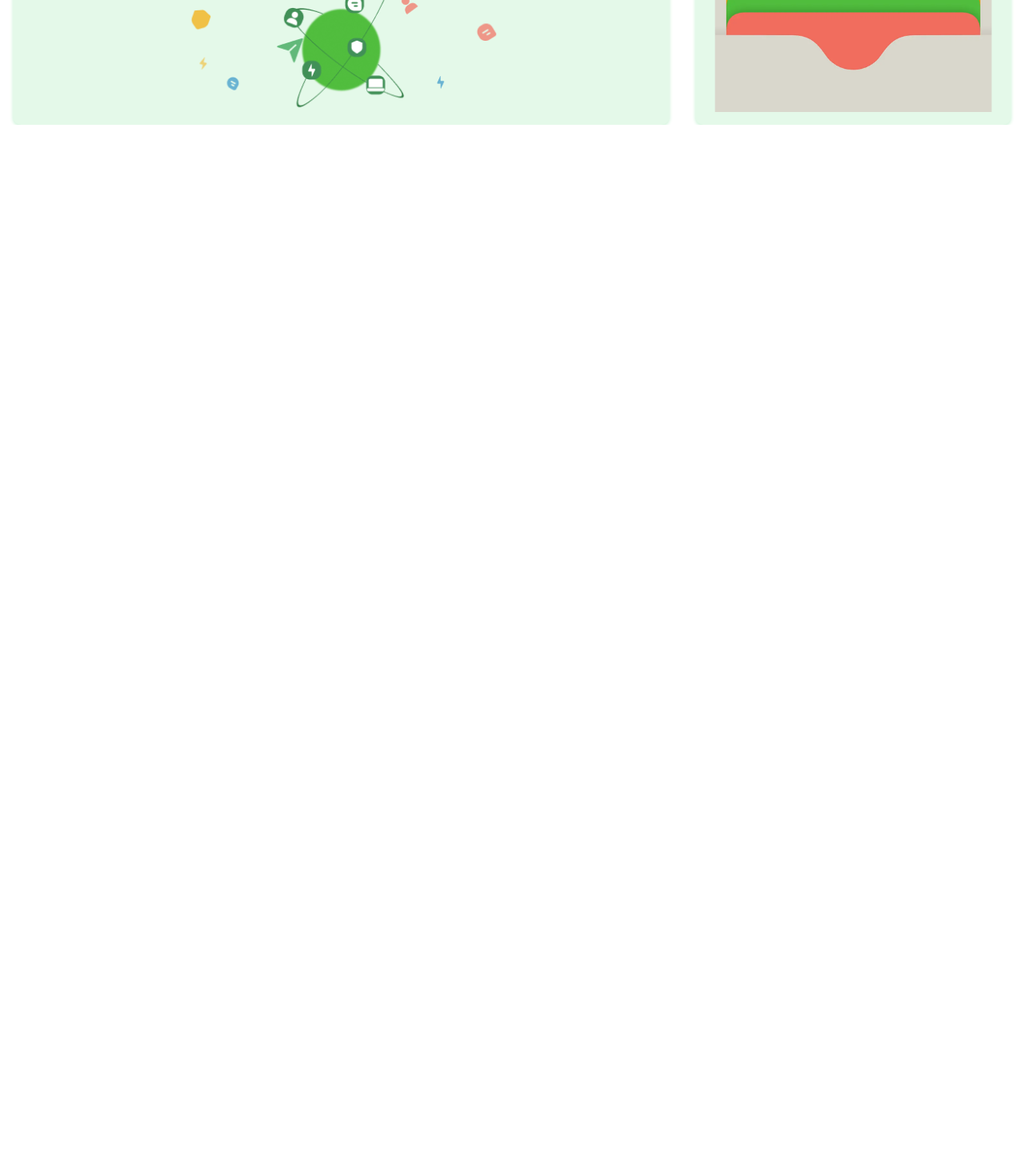
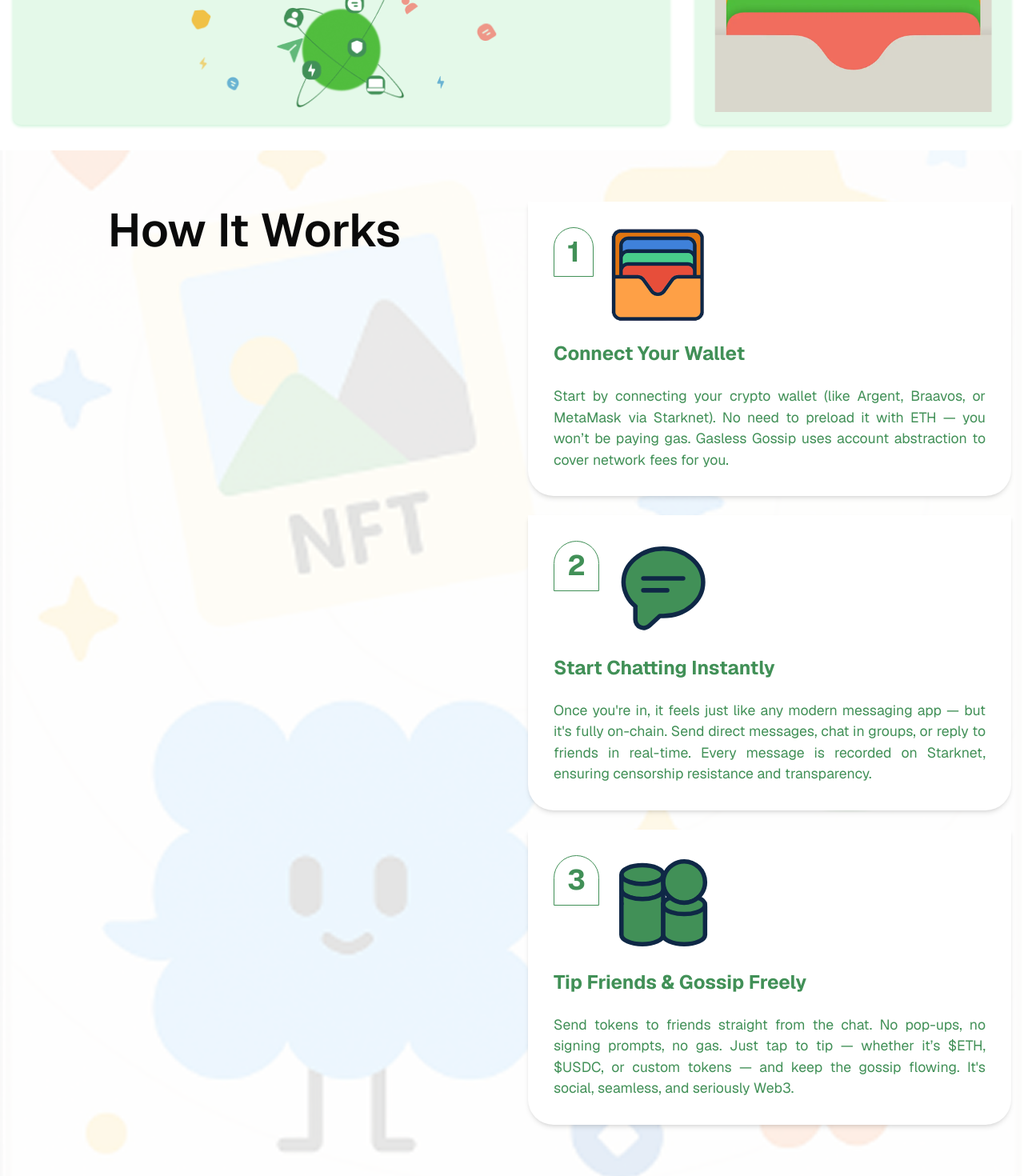
Before and after one commit to songifi/gg_frontend, a Next.js app in the folder client/: page /LandingPage in a window 1280 px wide. Shown: the part 2167-3637 px from the top of the page at 80% size. Before the commit the page ends 2323 px from the top, so only its background shows below. Built offline with nearby package versions, Linux system fonts and the light colour scheme.

Commit message:
styled how it works section

```diff
--- a/client/src/app/LandingPage/components/HowItWorks.tsx
+++ b/client/src/app/LandingPage/components/HowItWorks.tsx
@@ -0,0 +1,99 @@
+import Image from 'next/image'
+export const HowItWorks = () => {
+  return (
+    <section className="mt-8">
+      <div className="container mx-auto h-auto min-h-[600px] w-full bg-[url('/howitworksMain.png')] bg-cover bg-center bg-no-repeat px-4 py-16">
+        <div className="grid grid-cols-1 items-start gap-10 md:grid-cols-2">
+          <div className="flex items-center justify-center">
+            <h1 className="text-center text-[2.5rem] leading-tight font-semibold md:text-left md:text-[3.625rem]">
+              How It Works
+            </h1>
+          </div>
+
+          <div className="flex flex-col gap-6">
+            {/* Card 1 */}
+            <div className="flex flex-col gap-6 rounded-b-4xl bg-white p-8 shadow-md">
+              <div className="flex items-center gap-5">
+                <p className="w-fit self-start rounded-[1.875rem_1.875rem_0rem_0rem] border border-[#419057] px-4 py-1 text-[2.20588rem] font-bold text-[#419057]">
+                  1
+                </p>
+                <Image
+                  src="/walletImage.png"
+                  alt="wallet"
+                  width={120}
+                  height={120}
+                  className="justify-self-end"
+                  priority
+                />
+              </div>
+
+              <p className="text-2xl font-bold text-[#419057]">
+                Connect Your Wallet
+              </p>
+              <p className="text-justify text-[1.10294rem] text-[#419057]">
+                Start by connecting your crypto wallet (like Argent, Braavos, or
+                MetaMask via Starknet). No need to preload it with ETH — you
+                won’t be paying gas. Gasless Gossip uses account abstraction to
+                cover network fees for you.
+              </p>
+            </div>
+
+            {/* Card 2 */}
+            <div className="flex flex-col gap-6 rounded-b-4xl bg-white p-8 shadow-md">
+              <div className="flex items-center gap-5">
+                <p className="w-fit self-start rounded-[1.875rem_1.875rem_0rem_0rem] border border-[#419057] px-4 py-1 text-[2.20588rem] font-bold text-[#419057]">
+                  2
+                </p>
+                <Image
+                  src="/chatIcon.svg"
+                  alt="wallet"
+                  width={120}
+                  height={120}
+                  className="justify-self-end"
+                  priority
+                />
+              </div>
+
+              <p className="text-2xl font-bold text-[#419057]">
+                Start Chatting Instantly
+              </p>
+              <p className="text-justify text-[1.10294rem] text-[#419057]">
+                Once you're in, it feels just like any modern messaging app —
+                but it's fully on-chain. Send direct messages, chat in groups,
+                or reply to friends in real-time. Every message is recorded on
+                Starknet, ensuring censorship resistance and transparency.
+              </p>
+            </div>
+
+            {/* Card 3 */}
+            <div className="flex flex-col gap-6 rounded-b-4xl bg-white p-8 shadow-md">
+              <div className="flex items-center gap-5">
+                <p className="w-fit self-start rounded-[1.875rem_1.875rem_0rem_0rem] border border-[#419057] px-4 py-1 text-[2.20588rem] font-bold text-[#419057]">
+                  3
+                </p>
+                <Image
+                  src="/coinIcon.svg"
+                  alt="wallet"
+                  width={120}
+                  height={120}
+                  className="justify-self-end"
+                  priority
+                />
+              </div>
+
+              <p className="text-2xl font-bold text-[#419057]">
+                Tip Friends & Gossip Freely
+              </p>
+              <p className="text-justify text-[1.10294rem] text-[#419057]">
+                Send tokens to friends straight from the chat. No pop-ups, no
+                signing prompts, no gas. Just tap to tip — whether it’s $ETH,
+                $USDC, or custom tokens — and keep the gossip flowing. It's
+                social, seamless, and seriously Web3.
+              </p>
+            </div>
+          </div>
+        </div>
+      </div>
+    </section>
+  )
+}
--- a/client/src/app/LandingPage/components/KeyFeatures.tsx
+++ b/client/src/app/LandingPage/components/KeyFeatures.tsx
@@ -100,7 +100,7 @@ export const KeyFeatures = () => {
             </p>
             <Image
               src="/Apple_Wallet_Icon 1.png"
-              alt="Eclipse"
+              alt="Apple Wallet"
               width={400}
               height={400}
               className="h-auto w-full mt-auto object-contain"
--- a/client/src/app/LandingPage/page.tsx
+++ b/client/src/app/LandingPage/page.tsx
@@ -1,6 +1,7 @@
 import React from 'react';
 import { HeroSection } from './components/HeroSection';
 import { KeyFeatures } from './components/KeyFeatures';
+import { HowItWorks } from './components/HowItWorks';
 
 export default function LandingPage() {
   return (
@@ -8,6 +9,7 @@ export default function LandingPage() {
       <main>
        <HeroSection />
        <KeyFeatures />
+       <HowItWorks />
 
       </main>
 
```
Also changed, not shown: client/public/howitworksBg.png (added), client/public/howitworksMain.png (added).
